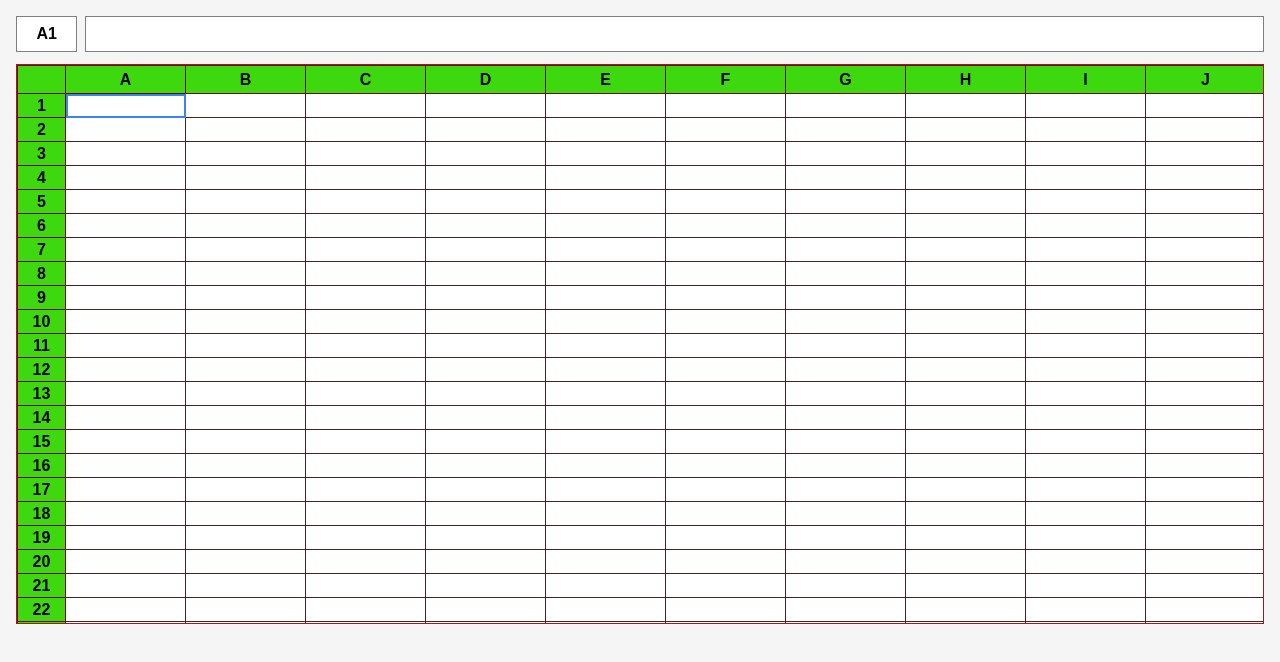
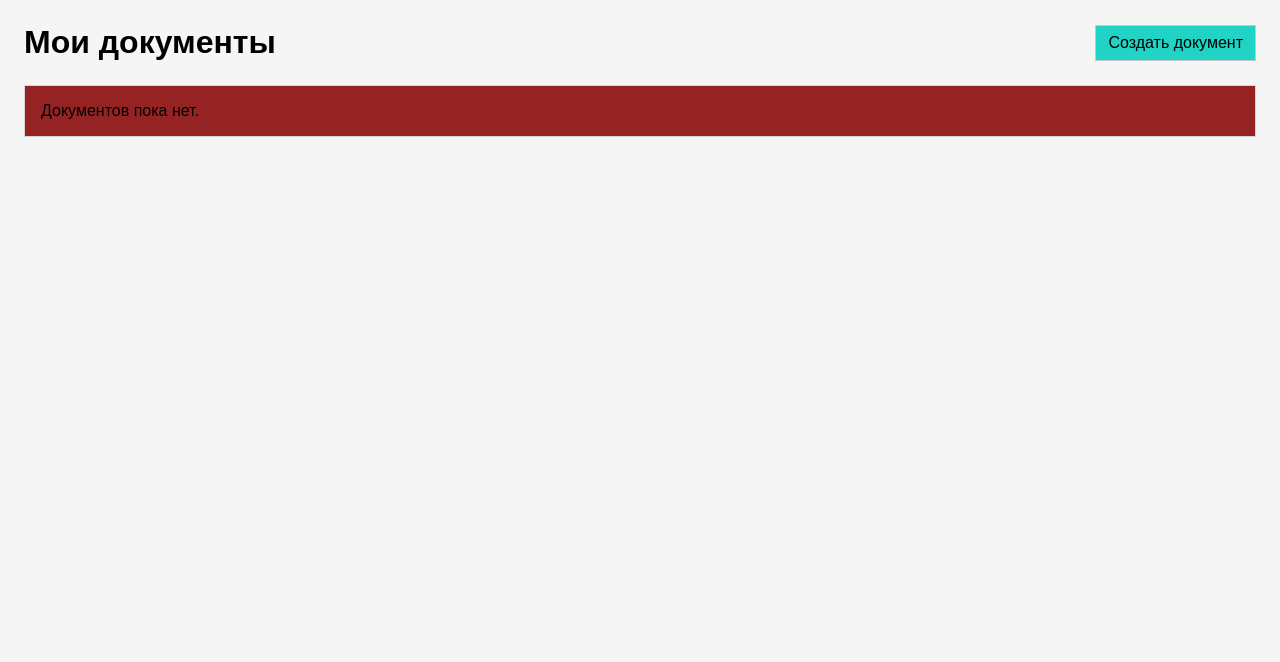
Before and after one commit to EJILNK/Vizprog, a React (Vite) app: page / in a window 1280 px wide. Shown: the top 662 px of the page. Built offline with nearby package versions, Linux system fonts and the light colour scheme.

Commit message:
Добавлен дашборд с документами

```diff
--- a/src/App.tsx
+++ b/src/App.tsx
@@ -1,5 +1,88 @@
+import { useEffect, useState } from 'react';
+
 import { Spreadsheet } from '@components/Spreadsheet/Spreadsheet';
+import { docs } from '@features/Docs/docs';
+import type { SpreadsheetDocument } from '@features/Docs/doctypes';
+import { DashboardPage } from '@pages/Dashboard';
 
 export default function App() {
-  return <Spreadsheet />;
+  const [documents, setDocuments] = useState<SpreadsheetDocument[]>([]);
+  const [activeDocumentId, setActiveDocumentId] = useState<string | null>(null);
+
+  useEffect(() => {
+    setDocuments(docs.getDocuments());
+  }, []);
+
+  function refreshDocuments(): void {
+    setDocuments(docs.getDocuments());
+  }
+
+  function handleCreateDocument(): void {
+    const title = window.prompt('Название документа', 'Новая таблица');
+
+    if (!title) {
+      return;
+    }
+
+    const newDocument = docs.createDocument({
+      title,
+      rowsCount: 100,
+      columnsCount: 26,
+    });
+
+    refreshDocuments();
+    setActiveDocumentId(newDocument.id);
+  }
+
+  function handleOpenDocument(documentId: string): void {
+    setActiveDocumentId(documentId);
+  }
+
+  function handleRenameDocument(documentId: string, title: string): void {
+    docs.updateDocument(documentId, {
+      title,
+    });
+
+    refreshDocuments();
+  }
+
+  function handleDeleteDocument(documentId: string): void {
+    docs.deleteDocument(documentId);
+
+    if (activeDocumentId === documentId) {
+      setActiveDocumentId(null);
+    }
+
+    refreshDocuments();
+  }
+
+  function handleDuplicateDocument(documentId: string): void {
+    docs.duplicateDocument(documentId);
+    refreshDocuments();
+  }
+
+  if (activeDocumentId) {
+    return (
+      <div>
+        <div className="document_top_bar">
+          <button type="button" onClick={() => setActiveDocumentId(null)}>
+            Назад к документам
+          </button>
+        </div>
+
+        <Spreadsheet />
+      </div>
+    );
+  }
+
+  return (
+    <DashboardPage
+      documents={documents}
+      onCreateDocument={handleCreateDocument}
+      onOpenDocument={handleOpenDocument}
+      onRenameDocument={handleRenameDocument}
+      onDeleteDocument={handleDeleteDocument}
+      onDuplicateDocument={handleDuplicateDocument}
+    />
+  );
 }
--- a/src/features/auth/mockauth.ts
+++ b/src/features/auth/mockauth.ts
@@ -1 +1 @@
-export const USER_MOCK_ID = "User1";
+export const USER_MOCK_ID = 'User1';
--- a/src/index.css
+++ b/src/index.css
@@ -12,3 +12,106 @@ button,
 input {
   font: inherit;
 }
+
+.dashboard {
+  padding: 24px;
+}
+
+.dashboard_header {
+  display: flex;
+  align-items: center;
+  justify-content: space-between;
+  gap: 16px;
+  margin-bottom: 24px;
+}
+
+.dashboard_header h1 {
+  margin: 0;
+}
+
+.dashboard_header button,
+.document_actions button {
+  padding: 8px 12px;
+  border: 1px solid #c8c8c8;
+  background: #20d3c4;
+  cursor: pointer;
+}
+
+.open_button button {
+  padding: 8px 12px;
+  border: 1px solid #c8c8c8;
+  background: #41e70f;
+  cursor: pointer;
+}
+
+.duplicate_button button {
+  padding: 8px 12px;
+  border: 1px solid #c8c8c8;
+  background: #0b0eb8;
+  cursor: pointer;
+}
+
+.delete_button button {
+  padding: 8px 12px;
+  border: 1px solid #c8c8c8;
+  background: #990404;
+  cursor: pointer;
+}
+
+.dashboard_empty {
+  padding: 16px;
+  border: 1px solid #d6d6d6;
+  background: #962323;
+}
+
+.documents_list {
+  display: grid;
+  grid-template-columns: repeat(auto-fill, minmax(320px, 1fr));
+  gap: 16px;
+}
+
+.document_card {
+  padding: 16px;
+  border: 1px solid #c77272;
+  background: #776b6bec;
+}
+
+.document_title_input {
+  width: 100%;
+  margin-bottom: 12px;
+  padding: 8px;
+  border: 1px solid #c8c8c8;
+  font-weight: 700;
+}
+
+.document_info {
+  margin-bottom: 12px;
+  color: #fffb00;
+  font-size: 14px;
+}
+
+.document_info p {
+  margin: 4px 0;
+}
+
+.document_actions {
+  display: flex;
+  flex-wrap: wrap;
+  gap: 8px;
+}
+
+.document_top_bar {
+  display: flex;
+  align-items: center;
+  gap: 12px;
+  padding: 12px 16px;
+  border-bottom: 1px solid #d6d6d6;
+  background: #39d2dd;
+}
+
+.document_top_bar button {
+  padding: 8px 12px;
+  border: 1px solid #8a0b0b;
+  background: #12b362;
+  cursor: pointer;
+}
--- /dev/null
+++ b/src/pages/Dashboard.tsx
@@ -0,0 +1,84 @@
+import type { SpreadsheetDocument } from '@features/Docs/doctypes';
+
+type DashboardPageProps = {
+  documents: SpreadsheetDocument[];
+  onCreateDocument: () => void;
+  onOpenDocument: (documentId: string) => void;
+  onRenameDocument: (documentId: string, title: string) => void;
+  onDeleteDocument: (documentId: string) => void;
+  onDuplicateDocument: (documentId: string) => void;
+};
+
+export function DashboardPage({
+  documents,
+  onCreateDocument,
+  onOpenDocument,
+  onRenameDocument,
+  onDeleteDocument,
+  onDuplicateDocument,
+}: DashboardPageProps) {
+  return (
+    <div className="dashboard">
+      <div className="dashboard_header">
+        <h1>Мои документы</h1>
+
+        <button type="button" onClick={onCreateDocument}>
+          Создать документ
+        </button>
+      </div>
+
+      {documents.length === 0 ? (
+        <p className="dashboard_empty">Документов пока нет.</p>
+      ) : (
+        <div className="documents_list">
+          {documents.map((document) => (
+            <article key={document.id} className="document_card">
+              <input
+                className="document_title_input"
+                value={document.title}
+                onChange={(event) => onRenameDocument(document.id, event.target.value)}
+              />
+
+              <div className="document_info">
+                <p>Создан: {new Date(document.createdAt).toLocaleString()}</p>
+                <p>Изменён: {new Date(document.updatedAt).toLocaleString()}</p>
+                <p>
+                  Размер: {document.rowsCount} × {document.columnsCount}
+                </p>
+              </div>
+
+              <div className="document_actions">
+                <div className="open_button">
+                  <button type="button" onClick={() => onOpenDocument(document.id)}>
+                    Открыть
+                  </button>
+                </div>
+
+                <div className="duplicate_button">
+                  <button type="button" onClick={() => onDuplicateDocument(document.id)}>
+                    Дублировать
+                  </button>
+                </div>
+
+                <div className="delete_button">
+                  <button
+                    type="button"
+                    onClick={() => {
+                      const isConfirmed = window.confirm('Удалить документ?');
+
+                      if (isConfirmed) {
+                        onDeleteDocument(document.id);
+                      }
+                    }}
+                  >
+                    Удалить
+                  </button>
+                </div>
+              </div>
+            </article>
+          ))}
+        </div>
+      )}
+    </div>
+  );
+}
```
Also changed, not shown: src/features/Docs/docs.ts (line endings or trailing spaces), src/features/Docs/doctypes.ts (line endings or trailing spaces).
